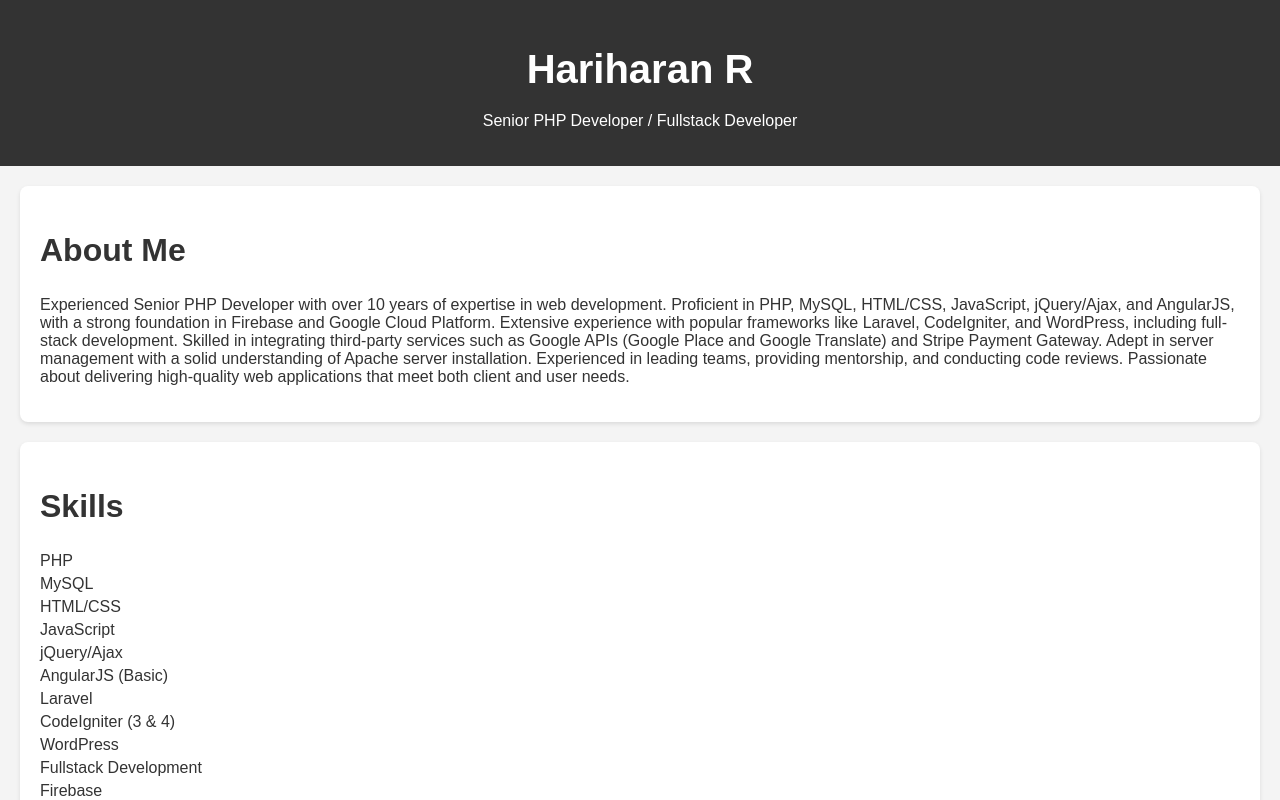
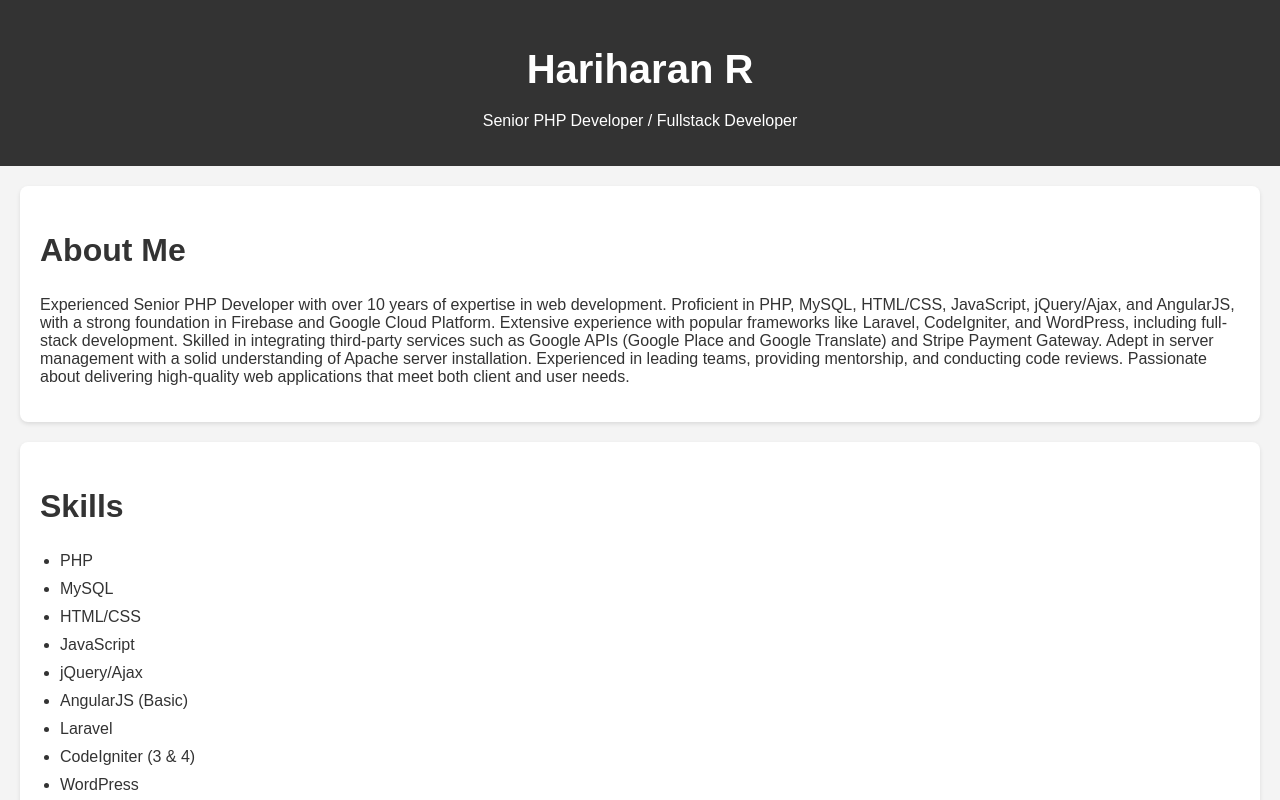
Before and after one commit to Hari2892/my-projects, a React (Vite) app in the folder react-projects/hari-first-react-app/: page / in a window 1280 px wide. Shown: the top 800 px of the page. Built offline with nearby package versions, Linux system fonts and the light colour scheme.

Commit message:
style fixes

```diff
--- a/react-projects/hari-first-react-app/src/styles/App.css
+++ b/react-projects/hari-first-react-app/src/styles/App.css
@@ -37,7 +37,8 @@ ul {
 }
 
 ul li {
-  margin: 5px 0;
+  margin: 10px 20px;
+  list-style-type: disc;
 }
 
 a {
```
